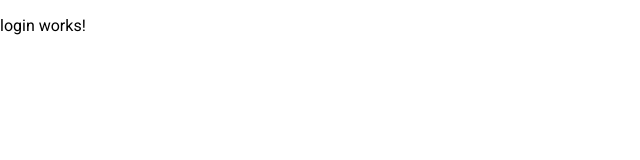
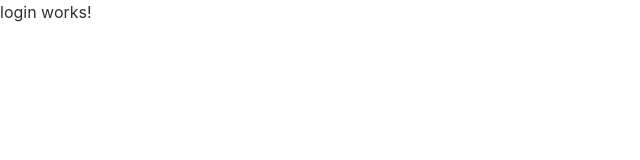
Before and after one commit to farzadjamshidi/cloudflare-clone, an Angular app: page /login in a window 1280 px wide. Shown: the top 160 px of the page, without its empty margins (0-640 px from the left). Built offline with nearby package versions, Linux system fonts and the light colour scheme.

Commit message:
Change global styles

```diff
--- a/src/styles.scss
+++ b/src/styles.scss
@@ -1,4 +1,46 @@
 /* You can add global styles to this file, and also import other style files */
 
-html, body { height: 100%; }
-body { margin: 0; font-family: Roboto, "Helvetica Neue", sans-serif; }
+html,
+body {
+  height: 100%;
+}
+body {
+  line-height: 1.5;
+  color: #313131;
+  background-color: #fff;
+  font-family: -apple-system, system-ui, BlinkMacSystemFont, "Segoe UI", Roboto,
+    Oxygen, Ubuntu, "Helvetica Neue", Arial, sans-serif;
+}
+
+* {
+  box-sizing: border-box;
+}
+
+h1,
+h2,
+h3,
+small {
+  line-height: 1.25;
+}
+body,
+html,
+ul,
+ol,
+li,
+p,
+h1,
+h2,
+h3,
+h4,
+h5,
+h6 {
+  margin: 0;
+  padding: 0;
+}
+
+label {
+  display: block;
+  font-size: 0.875rem;
+  margin-bottom: 0.35938em;
+  min-height: 1.22em;
+}
```
